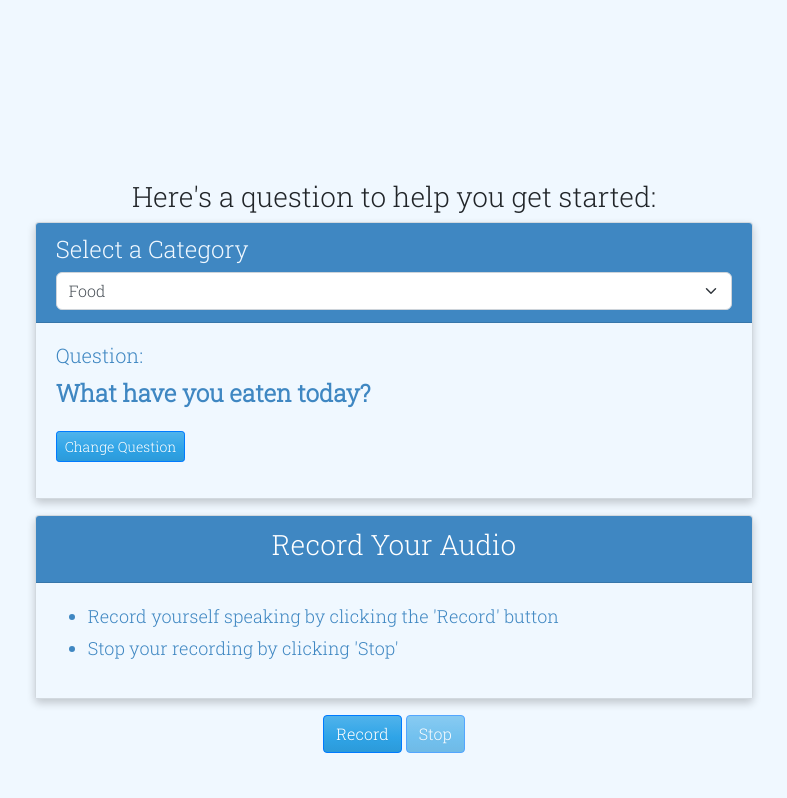
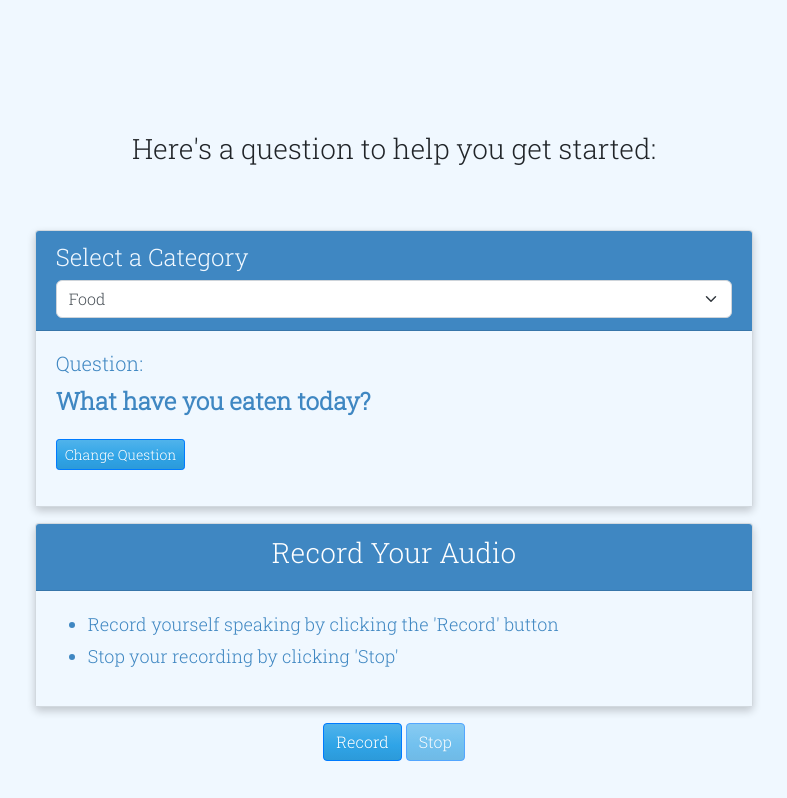
Before and after one commit to kumars38/grammar-parrot, a plain HTML site: page index.html in a window 1280 px wide. Shown: the part 1092-1890 px from the top of the page, without its empty margins (246-1033 px from the left). Drawn offline with nearby package versions, Linux system fonts and the light colour scheme.

Commit message:
Update index.html

```diff
--- a/index.html
+++ b/index.html
@@ -88,11 +88,11 @@
         </div>
         <div class="row mt-5"></div>
         <div class="row mt-5"></div>
-        <div class="row mt-5"></div>
+        <div class="row mt-5"><h3 class="text-center" id="intro-prompt">Here's a question to help you get started:</h3></div>
         <div class="row mt-5">
           <form class="speech-input">
             <div class="text-left" id="prompt-section">
-              <h3 class="text-center" id="intro-prompt">Here's a question to help you get started:</h3>
+
 
               <div class="card text-white bg-primary mb-3">
                 <div class="card-header"> <h4>Select a Category</h4>
```
